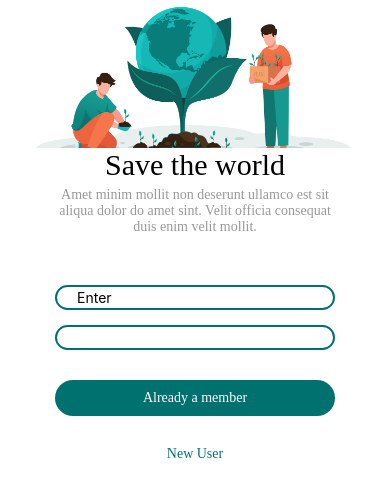
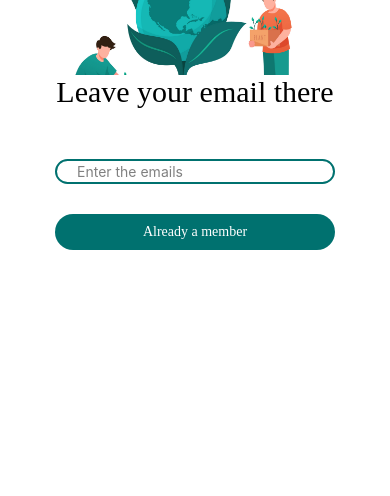
Before and after one commit to MuhammadTalha776932/FindMyKids, a React Native app: screen / in a window 390 px wide. Shown: the top 496 px of the page. Built offline with nearby package versions, Linux system fonts and the light colour scheme.

Commit message:
Modified the ParentRegister file

```diff
--- a/component/ParentRegister.tsx
+++ b/component/ParentRegister.tsx
@@ -3,7 +3,7 @@ import {Text,View,Image, TextInput,SafeAreaView,ScrollView} from 'react-native';
 const ImageJPG = require("../src/images/image.jpg");
 
 const ParentRegister = ():JSX.Element=>{
-
+  const [email,setEmail] = useState('');
   return (
   <>
     <SafeAreaView>
@@ -17,19 +17,7 @@ const ParentRegister = ():JSX.Element=>{
                      fontFamily:"SemiBold",
                      alignSelf:"center",
                  }}
-                >Save the world</Text>
-
-                <Text
-                style={{
-                    fontFamily:"SemiBold",
-                    marginHorizontal:55,
-                    textAlign:'center',
-                    marginTop:5,
-                    opacity:0.4
-                }}
-                >
-                    Amet minim mollit non deserunt ullamco est sit aliqua dolor do amet sint. Velit officia consequat duis enim velit mollit.
-                </Text>
+                >Leave your email there</Text>
 
                 <View style={{
                     flexDirection:"row",
@@ -44,29 +32,12 @@ const ParentRegister = ():JSX.Element=>{
                 }}>
                     {/* <Icon name="mail" color="#00716F" size={24}/> */}
                     <TextInput
-                        placeholder="Enter"
-                        value={""}
+                        placeholder="Enter the emails"
+                        onChangeText={setEmail}
+                        value={email}
                         style={{paddingHorizontal:10}}
+                        placeholderTextColor={"gray"}
                     />
-                </View>
-                <View style={{
-                    flexDirection:"row",
-                    alignItems:"center",
-                    marginHorizontal:55,
-                    borderWidth:2,
-                    marginTop:15,
-                    paddingHorizontal:10,
-                    borderColor:"#00716F",
-                    borderRadius:23,
-                    paddingVertical:2
-                }}>
-                    {/* <Icon name="mail" color="#00716F" size={24}/> */}
-                    <TextInput
-                        style={{paddingHorizontal:10}}
-                    />
-
-
-
                 </View>
                 <View style={{
                     marginHorizontal:55,
@@ -84,17 +55,6 @@ const ParentRegister = ():JSX.Element=>{
 
                     }}>Already a member</Text>
                 </View>
-
-                <Text
-
-                onPress={()=>{}}
-
-                style={{
-                    alignSelf:"center",
-                    color:"#00716F",
-                    fontFamily:"SemiBold",
-                    paddingVertical:30
-                }}>New User</Text>
             </View>
     </SafeAreaView>
   </>
```
